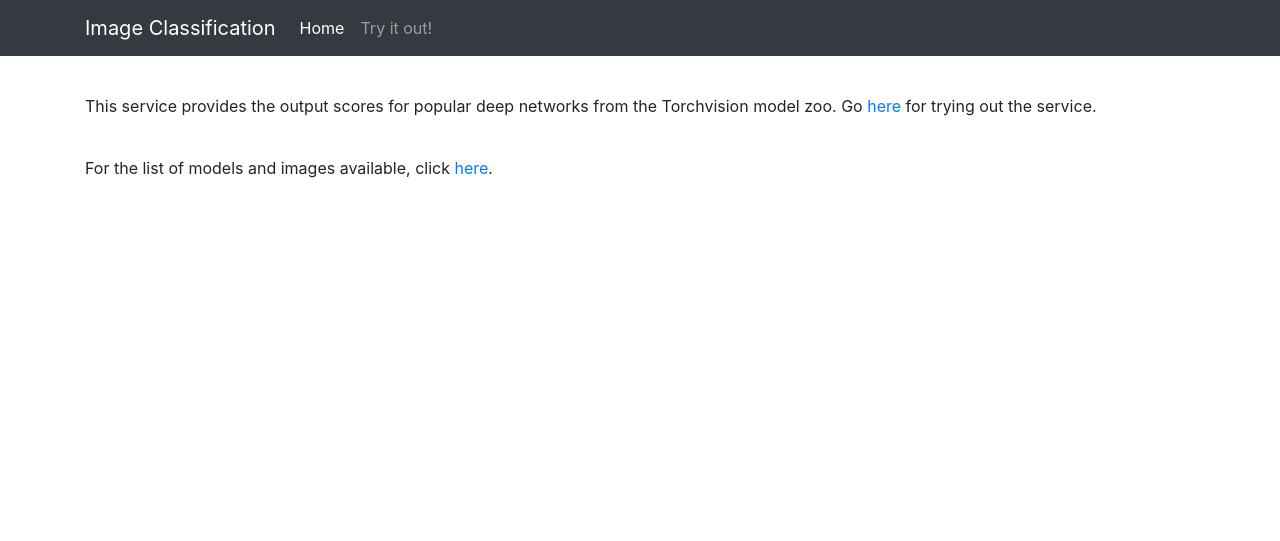
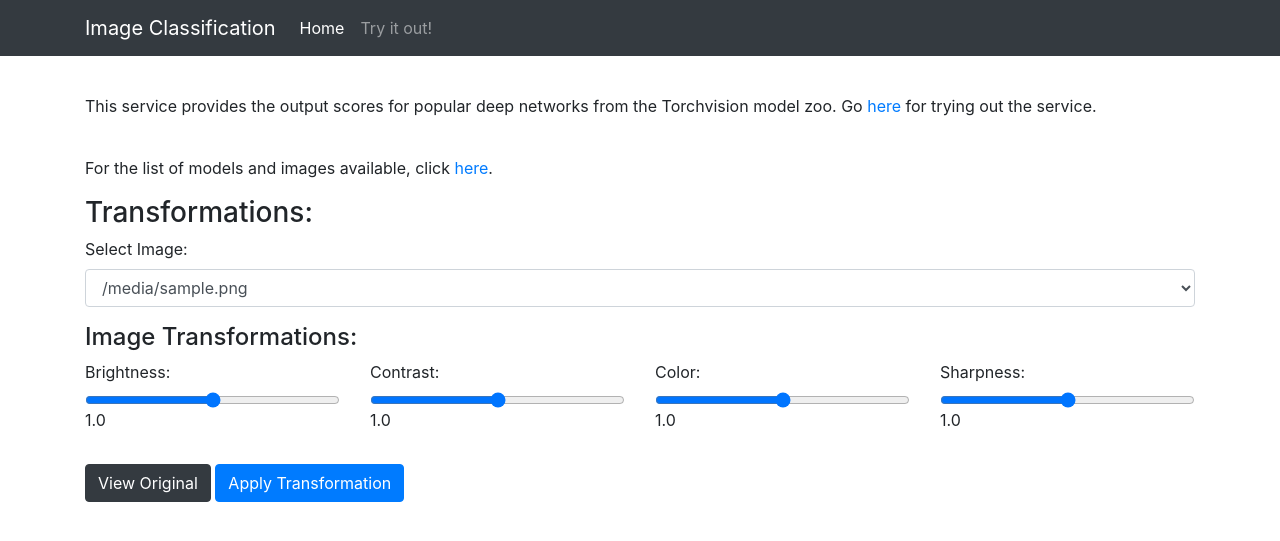
Before and after one commit to adriana-awa/isde-projects-2024-J, a FastAPI app: template app/templates/home.html in a window 1280 px wide. Shown: the top 541 px of the page. Run offline with FastAPI, Linux system fonts and the light colour scheme; the template is opened without the code that fills it: most values are stand-ins (such as "Sample title", 1, 10 or a date in 2020); some libraries are stand-ins or nearby versions.

Commit message:
Feature 2 completed

```diff
--- a/app/templates/home.html
+++ b/app/templates/home.html
@@ -10,4 +10,129 @@
     <p style="margin-top:1cm;">For the list of models and images
         available, click
         <a href={{url_for("info")}}>here</a>.</p>
+
+
+    <h3>Transformations:</h3>
+    <form id="imageForm" onsubmit="handleSubmit(event)">
+        <div class="form-group">
+            <label for="image_id">Select Image:</label>
+            <select name="image_id" id="image_id" class="form-control">
+                {% for image in images %}
+                    <option value="{{ image }}">{{ image }}</option>
+                {% endfor %}
+            </select>
+        </div>
+
+        <div class="form-group mt-3">
+            <h4>Image Transformations:</h4>
+            <div class="row">
+                <div class="col-md-3">
+                    <label for="brightness">Brightness:</label>
+                    <input type="range" class="form-control-range" id="brightness"
+                           min="0" max="2" step="0.1" value="1">
+                    <span id="brightnessValue">1.0</span>
+                </div>
+                <div class="col-md-3">
+                    <label for="contrast">Contrast:</label>
+                    <input type="range" class="form-control-range" id="contrast"
+                           min="0" max="2" step="0.1" value="1">
+                    <span id="contrastValue">1.0</span>
+                </div>
+                <div class="col-md-3">
+                    <label for="color">Color:</label>
+                    <input type="range" class="form-control-range" id="color"
+                           min="0" max="2" step="0.1" value="1">
+                    <span id="colorValue">1.0</span>
+                </div>
+                <div class="col-md-3">
+                    <label for="sharpness">Sharpness:</label>
+                    <input type="range" class="form-control-range" id="sharpness"
+                           min="0" max="2" step="0.1" value="1">
+                    <span id="sharpnessValue">1.0</span>
+                </div>
+            </div>
+        </div>
+
+        <button type="submit" class="btn btn-dark mt-3">View Original</button>
+        <button type="button" class="btn btn-primary mt-3" onclick="applyTransformation()">Apply Transformation</button>
+    </form>
+
+    <div id="results" style="margin-top: 20px; display: flex; gap: 20px;">
+        <div id="originalImage" style="display: none; flex: 1;">
+            <h3>Original Image:</h3>
+            <img id="selectedImage" alt="Original Image" style="max-width: 100%; max-height: 400px; object-fit: contain;">
+        </div>
+
+        <div id="transformedImage" style="display: none; flex: 1;">
+            <h3>Transformed Image:</h3>
+            <img id="transformedImageDisplay" alt="Transformed Image" style="max-width: 100%; max-height: 400px; object-fit: contain;">
+        </div>
+    </div>
+
+    <script>
+        // Update value displays for sliders
+        ['brightness', 'contrast', 'color', 'sharpness'].forEach(param => {
+            const slider = document.getElementById(param);
+            const display = document.getElementById(param + 'Value');
+            slider.oninput = function() {
+                display.textContent = this.value;
+            };
+        });
+
+        async function handleSubmit(event) {
+            event.preventDefault();
+            const imageId = document.getElementById('image_id').value;
+
+            // Show original image
+            const imagePath = `/static/imagenet_subset/${imageId}`;
+            const imgElement = document.getElementById('selectedImage');
+            imgElement.src = imagePath;
+            document.getElementById('originalImage').style.display = 'block';
+            document.getElementById('transformedImage').style.display = 'none';
+
+            // Load image for histogram
+            const img = new Image();
+            img.src = imagePath;
+            img.onload = function() {
+                generateHistogram(img);
+            };
+        }
+
+        async function applyTransformation() {
+            const imageId = document.getElementById('image_id').value;
+            const params = {
+                brightness: document.getElementById('brightness').value,
+                contrast: document.getElementById('contrast').value,
+                color: document.getElementById('color').value,
+                sharpness: document.getElementById('sharpness').value
+            };
+
+            try {
+                const response = await fetch('/transform', {
+                    method: 'POST',
+                    headers: {
+                        'Content-Type': 'application/json',
+                    },
+                    body: JSON.stringify({
+                        image_id: imageId,
+                        ...params
+                    })
+                });
+
+                if (response.ok) {
+                    const blob = await response.blob();
+                    const imageUrl = URL.createObjectURL(blob);
+                    const transformedImg = document.getElementById('transformedImageDisplay');
+                    transformedImg.src = imageUrl;
+                    document.getElementById('transformedImage').style.display = 'block';
+                } else {
+                    console.error('Transform failed:', response.statusText);
+                }
+            } catch (error) {
+                console.error('Transform error:', error);
+            }
+        }
+
+
+    </script>
 {% endblock %}
--- a/main.py
+++ b/main.py
@@ -1,4 +1,5 @@
 import json
+import os
 from fastapi import FastAPI, Request
 from fastapi.responses import HTMLResponse
 from fastapi.staticfiles import StaticFiles
@@ -29,7 +30,8 @@ def info() -> dict[str, list[str]]:
 @app.get("/", response_class=HTMLResponse)
 def home(request: Request):
     """The home page of the service."""
-    return templates.TemplateResponse("home.html", {"request": request})
+    return templates.TemplateResponse(
+        "home.html", {"request": request, "images": list_images()})
 
 
 @app.get("/classifications")
@@ -55,3 +57,46 @@ async def request_classification(request: Request):
             "classification_scores": json.dumps(classification_scores),
         },
     )
+
+#FEATURE 2:
+from PIL import Image, ImageEnhance
+from fastapi.responses import Response
+from io import BytesIO
+from pydantic import BaseModel
+from fastapi import HTTPException
+
+
+class TransformRequest(BaseModel):
+    image_id: str
+    brightness: float
+    contrast: float
+    color: float
+    sharpness: float
+
+@app.post("/transform")
+async def transform_image(request: TransformRequest):
+    """Apply image transformations and return the result"""
+    try:
+        # Open the image
+        image_path = os.path.join(config.image_folder_path, request.image_id)
+        img = Image.open(image_path)
+
+        # Apply transformations
+        if request.brightness != 1.0:
+            img = ImageEnhance.Brightness(img).enhance(request.brightness)
+        if request.contrast != 1.0:
+            img = ImageEnhance.Contrast(img).enhance(request.contrast)
+        if request.color != 1.0:
+            img = ImageEnhance.Color(img).enhance(request.color)
+        if request.sharpness != 1.0:
+            img = ImageEnhance.Sharpness(img).enhance(request.sharpness)
+
+        # Save to bytes
+        img_byte_arr = BytesIO()
+        img.save(img_byte_arr, format='PNG')
+        img_byte_arr.seek(0)
+
+        return Response(content=img_byte_arr.getvalue(), media_type="image/png")
+
+    except Exception as e:
+        raise HTTPException(status_code=500, detail=str(e))
```
